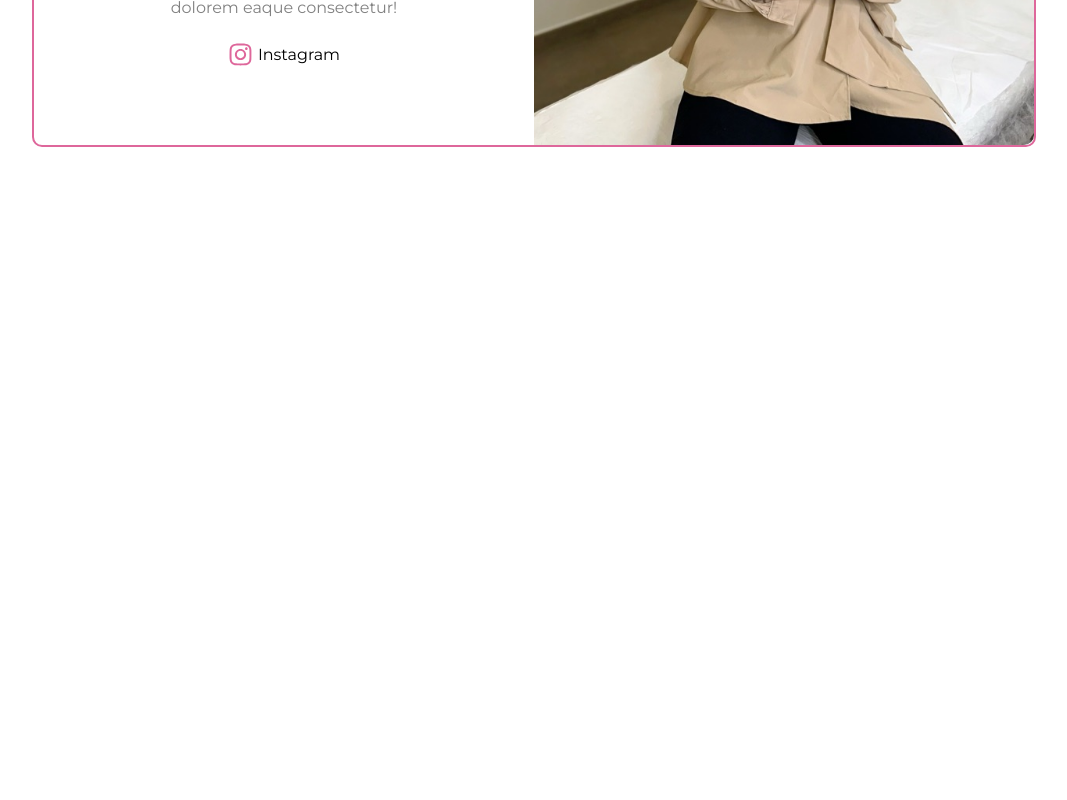
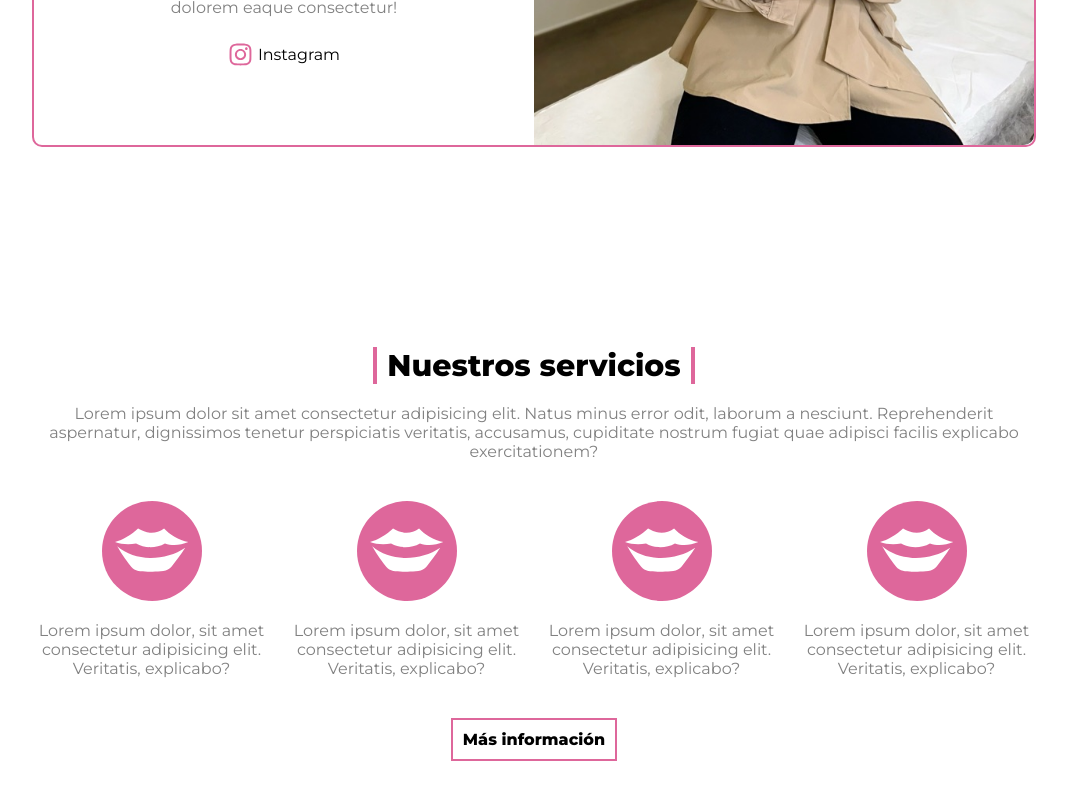
Before and after one commit to Gaston-Valentini/bless-client, a React (Vite) app: page / in a window 1280 px wide. Shown: the part 1262-2062 px from the top of the page, without its empty margins (106-1173 px from the left). Before the commit the page ends 1509 px from the top, so only its background shows below. Built offline with nearby package versions, Linux system fonts and the light colour scheme.

Commit message:
Add: Services section added.

```diff
--- a/src/sections/HomeHeader/HomeHeader.module.css
+++ b/src/sections/HomeHeader/HomeHeader.module.css
@@ -28,6 +28,7 @@
 .wave {
     position: absolute;
     bottom: 0;
+    transform: translateY(1px);
 }
 
 @media (max-width: 767px) {
--- /dev/null
+++ b/src/sections/Services/Services.jsx
@@ -0,0 +1,37 @@
+import style from "./Services.module.css";
+import { GiLips } from "react-icons/gi";
+import { Link } from "react-router-dom";
+
+export default function Services() {
+    return (
+        <section className={style.container}>
+            <div className={style.title}>
+                <div className={style.titleMain}>
+                    <hr />
+                    <p>Nuestros servicios</p>
+                    <hr />
+                </div>
+                <p className={style.titleText}>Lorem ipsum dolor sit amet consectetur adipisicing elit. Natus minus error odit, laborum a nesciunt. Reprehenderit aspernatur, dignissimos tenetur perspiciatis veritatis, accusamus, cupiditate nostrum fugiat quae adipisci facilis explicabo exercitationem?</p>
+            </div>
+            <div className={style.cards}>
+                <div className={style.cardsCard}>
+                    <GiLips />
+                    <p className={style.cardsCardText}>Lorem ipsum dolor, sit amet consectetur adipisicing elit. Veritatis, explicabo?</p>
+                </div>
+                <div className={style.cardsCard}>
+                    <GiLips />
+                    <p className={style.cardsCardText}>Lorem ipsum dolor, sit amet consectetur adipisicing elit. Veritatis, explicabo?</p>
+                </div>
+                <div className={style.cardsCard}>
+                    <GiLips />
+                    <p className={style.cardsCardText}>Lorem ipsum dolor, sit amet consectetur adipisicing elit. Veritatis, explicabo?</p>
+                </div>
+                <div className={style.cardsCard}>
+                    <GiLips />
+                    <p className={style.cardsCardText}>Lorem ipsum dolor, sit amet consectetur adipisicing elit. Veritatis, explicabo?</p>
+                </div>
+            </div>
+            <Link className={style.link}>Más información</Link>
+        </section>
+    );
+}
--- /dev/null
+++ b/src/sections/Services/Services.module.css
@@ -0,0 +1,96 @@
+.container {
+    padding: 100px 20px;
+    display: flex;
+    flex-direction: column;
+    align-items: center;
+    gap: 40px;
+}
+
+.title {
+    max-width: 1000px;
+    display: flex;
+    flex-direction: column;
+    align-items: center;
+    gap: 20px;
+}
+
+.titleMain {
+    display: flex;
+    justify-content: center;
+    gap: 10px;
+}
+
+.titleMain p {
+    text-align: center;
+    font-size: 30px;
+    font-weight: 800;
+}
+
+.titleMain hr {
+    border: 2px solid var(--rose);
+}
+
+.titleText {
+    text-align: center;
+    color: var(--grey);
+}
+
+.cards {
+    max-width: 1000px;
+    display: flex;
+    gap: 20px;
+}
+
+.cardsCard {
+    display: flex;
+    flex-direction: column;
+    align-items: center;
+    gap: 20px;
+}
+
+.cardsCard svg {
+    padding: 10px;
+    font-size: 80px;
+    color: white;
+    background-color: var(--rose);
+    border-radius: 50%;
+}
+
+.cardsCardText {
+    text-align: center;
+    color: var(--grey);
+}
+
+.link {
+    padding: 10px;
+    font-weight: 800;
+    color: black;
+    border: 2px solid var(--rose);
+    text-decoration: none;
+}
+
+.link:hover {
+    color: white;
+    background-color: var(--rose);
+    transition: 0.3s ease-in-out;
+}
+
+@media (max-width: 767px) {
+    .container {
+        padding: 50px 20px;
+    }
+    .cards {
+        display: grid;
+        grid-template-columns: 1fr 1fr;
+    }
+}
+
+@media (max-width: 413px) {
+    .container {
+        padding: 50px 20px;
+    }
+    .cards {
+        display: grid;
+        grid-template-columns: 1fr;
+    }
+}
--- a/src/views/Home/Home.jsx
+++ b/src/views/Home/Home.jsx
@@ -1,11 +1,13 @@
 import HomeHeader from "../../sections/HomeHeader/HomeHeader";
 import About from "../../sections/About/About";
+import Services from "../../sections/Services/Services";
 
 export default function HomeView() {
     return (
         <section>
             <HomeHeader />
             <About />
+            <Services />
         </section>
     );
 }
```
